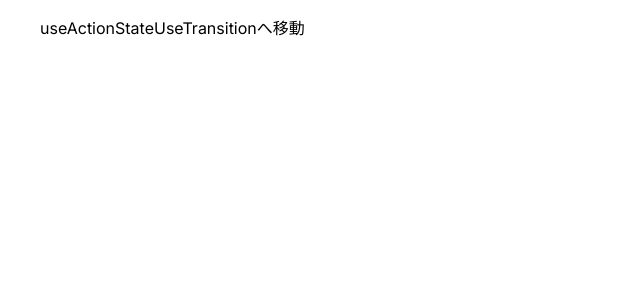
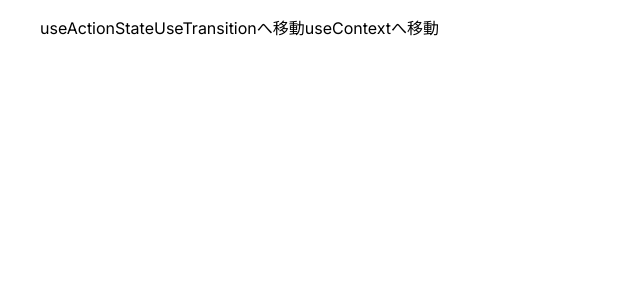
Before and after one commit to omegamaster86/next, a Next.js app: page / in a window 1280 px wide. Shown: the top 300 px of the page, without its empty margins (0-640 px from the left). Built offline with nearby package versions, Linux system fonts and the light colour scheme.

Commit message:
useContextへのリンクを追加

```diff
--- a/app/page.tsx
+++ b/app/page.tsx
@@ -4,8 +4,11 @@ import Link from "next/link";
 export default function Home() {
   return (
     <div>
-      <div className='mt-4 ml-10'>
-        <Link href={"/useActionStateUseTransition"}>useActionStateUseTransitionへ移動</Link>
+      <div >
+        <div className='mt-4 ml-10'>
+          <Link href={"/useActionStateUseTransition"}>useActionStateUseTransitionへ移動</Link>
+          <Link href={"/useContext"}>useContextへ移動</Link>
+        </div>
       </div>
     </div>
   );
```
